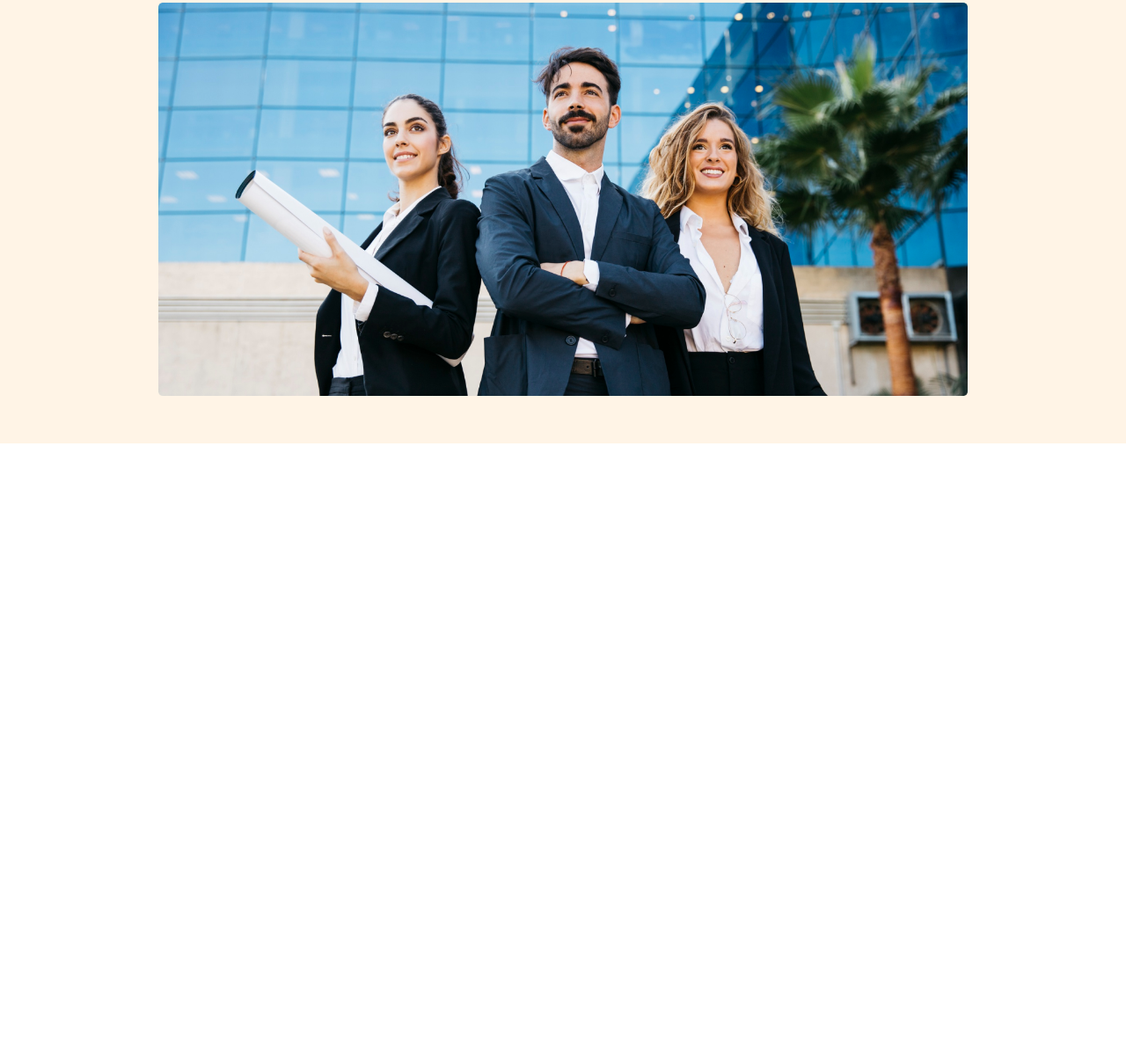
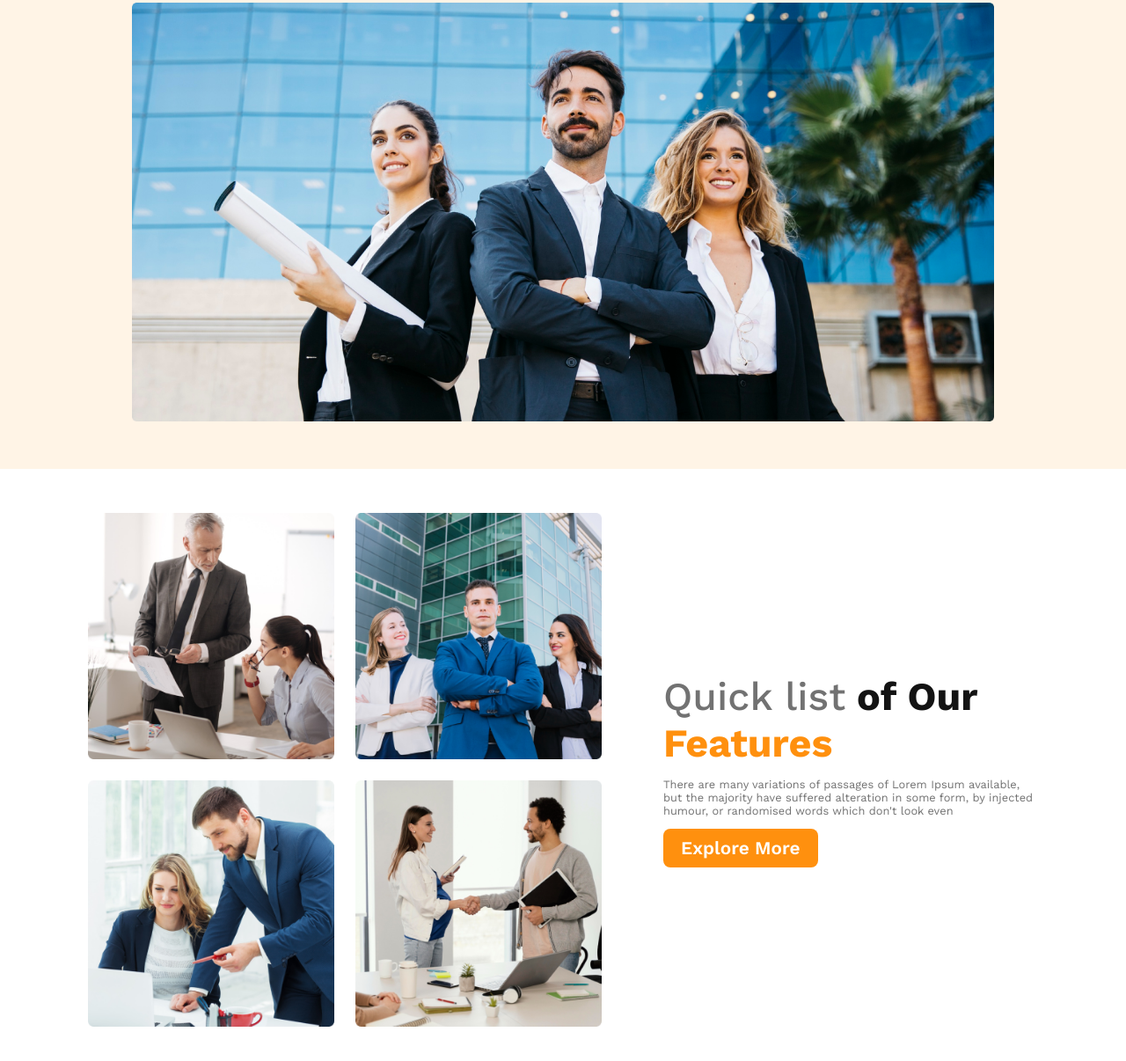
Before and after one commit to Arahman75/g3-architects-website, a plain HTML site: page index.html in a window 1280 px wide. Shown: the part 444-1650 px from the top of the page at 88% size. Before the commit the page ends 948 px from the top, so only its background shows below. Drawn offline with nearby package versions, Linux system fonts and the light colour scheme.

Commit message:
added a teams section

```diff
--- a/index.html
+++ b/index.html
@@ -37,9 +37,25 @@
     </header>
     <!-- header style end -->
     <main>
-        <!-- features section start -->
-        <div id="features-container">
-
+        <!-- teams section start -->
+        <div id="teams-container">
+            <div class="teams-img-container">
+                <img src="./images/team1.png" alt="">
+                <img src="./images/team2.png" alt="">
+                <img src="./images/team3.png" alt="">
+                <img src="./images/team4.png" alt="">
+            </div>
+            <div class="teams-information">
+                <h3 class="teams-title">
+                    <span class="quick-list-color"> Quick list</span><span class="of-our-color"> of Our</span> <span
+                        class="primary-color">Features</span>
+                </h3>
+                <p class="teams-description">
+                    There are many variations of passages of Lorem Ipsum available, but the majority have suffered
+                    alteration in some form, by injected humour, or randomised words which don't look even
+                </p>
+                <button class="btn-primary">Explore More</button>
+            </div>
         </div>
     </main>
     <footer>
--- a/style.css
+++ b/style.css
@@ -23,7 +23,7 @@
 /* header style */
 header {
     background-color: rgba(255, 144, 14, 0.10);
-    padding: 50px 180px;
+    padding: 50px 150px;
 }
 
 nav {
@@ -84,6 +84,62 @@ nav a {
     width: 100%;
 }
 
+/* main style */
+main {
+    max-width: 1080px;
+    margin: 50px auto;
+}
+
+#teams-container {
+    display: flex;
+    align-items: center;
+}
+
+.teams-img-container {
+    display: grid;
+    grid-template-columns: repeat(2, 1fr);
+    grid-gap: 1.5rem;
+}
+
+.teams-img-container img {
+    width: 280px;
+    height: 280px;
+}
+
+.teams-information {
+    padding-left: 70px;
+}
+
+.teams-title {
+    font-size: 2.8rem;
+    font-weight: 500;
+}
+
+.quick-list-color {
+    color: #727272;
+}
+
+.of-our-color {
+    color: #131313;
+    font-weight: 700;
+}
+
+.primary-color {
+    color: #FF900E;
+    font-weight: 700;
+}
+
+.teams-description {
+    color: #727272;
+    font-size: 0.8rem;
+    font-weight: 400;
+    margin: 0.8rem 0;
+}
+
+/* .teams-img img {
+    width: 100%;
+} */
+
 /* responsive media queries */
 
 /* mobile devices */
```
